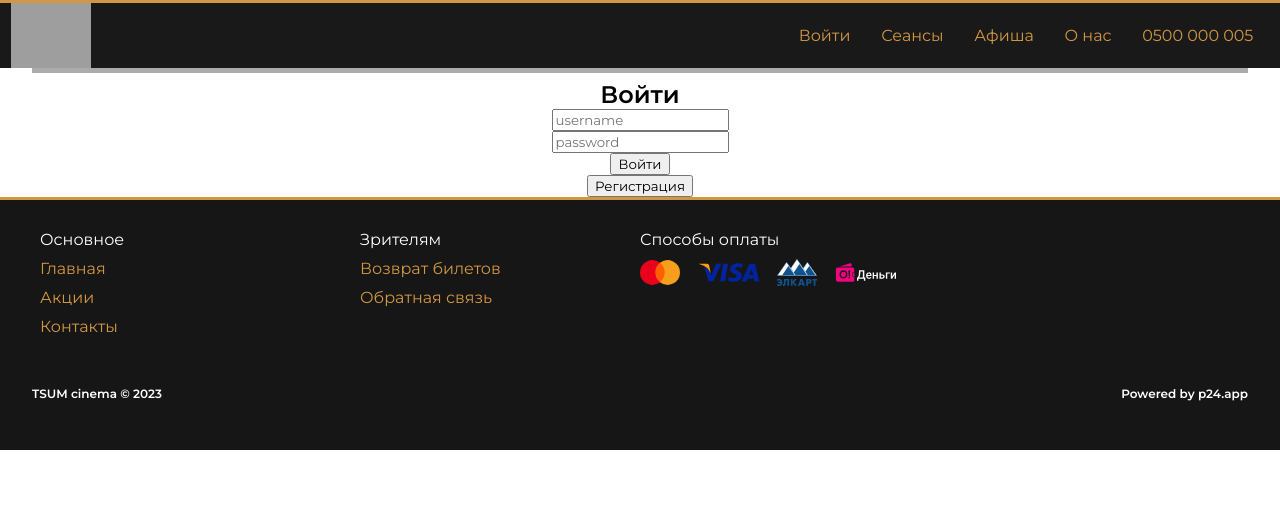
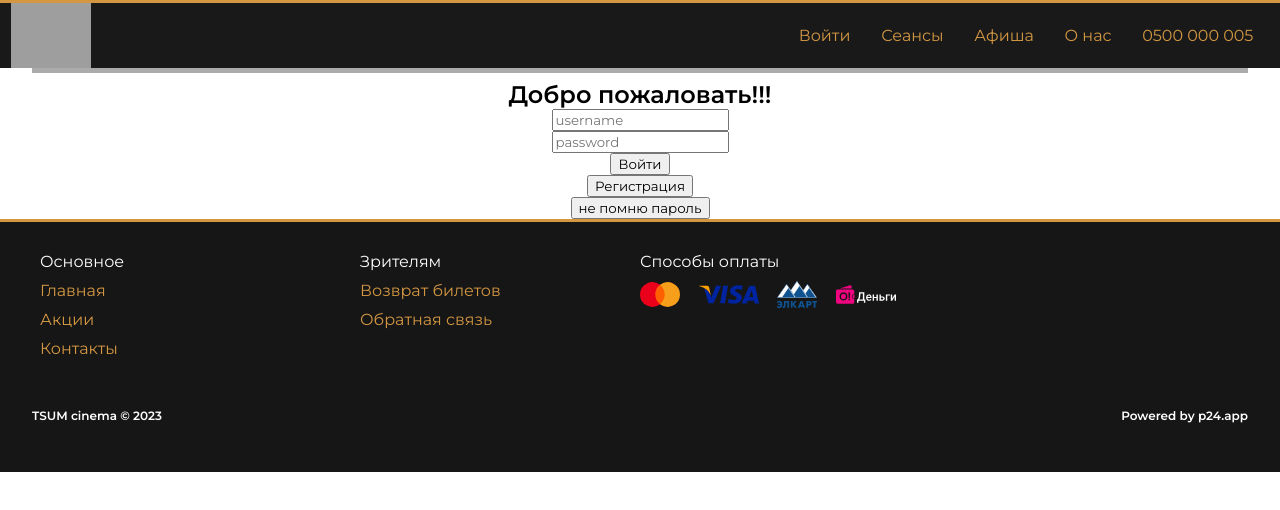
Before and after one commit to meerimbolotova/tsum-pro, a React (Create React App) app: page / in a window 1280 px wide. Both pictures are taken after a click on the link "Войти". Shown: the top 510 px of the page. Built offline with nearby package versions, Linux system fonts and the light colour scheme; data requests are answered from the project's data file; grey boxes are pictures that could not be loaded.

Commit message:
update03

```diff
--- a/src/auth/authAction.js
+++ b/src/auth/authAction.js
@@ -82,7 +82,7 @@ export const resetpassword = createAsyncThunk(
         formData
       );
       console.log(res);
-      navigate("/resetpasswordconf");
+      navigate("/");
     } catch (error) {
       console.log(error.response.data);
     }
--- a/src/components/auth/Login.jsx
+++ b/src/components/auth/Login.jsx
@@ -31,7 +31,7 @@ export default function Login() {
       }}
     >
       <div className="Box"></div>
-      <h2>Войти</h2>
+      <h2>Добро пожаловать!!!</h2>
       <input
         placeholder="username"
         type="text"
@@ -49,6 +49,9 @@ export default function Login() {
       />
       <button onClick={handleSubmit}>Войти</button>
       <button onClick={() => navigate("/register")}>Регистрация</button>
+      <button onClick={() => navigate("/resetpassword")}>
+        не помню пароль
+      </button>
     </div>
   );
 }
--- a/src/components/auth/Register.jsx
+++ b/src/components/auth/Register.jsx
@@ -3,11 +3,12 @@ import { useDispatch } from "react-redux";
 import { useNavigate } from "react-router-dom";
 import { register } from "../../auth/authAction";
 import "./Register.css";
+import { useState } from "react";
 
 export default function Register() {
-  const [email, setEmail] = React.useState("");
-  const [username, setUsername] = React.useState("");
-  const [password, setPassword] = React.useState("");
+  const [email, setEmail] = useState("");
+  const [username, setUsername] = useState("");
+  const [password, setPassword] = useState("");
   // const [password_confirm, setPassword_Confirm] = React.useState("");
 
   const dispatch = useDispatch();
@@ -70,9 +71,6 @@ export default function Register() {
       /> */}
       <button onClick={handleSubmit}>регистрация</button>
       <button onClick={() => navigate("/login")}>войти</button>
-      <button onClick={() => navigate("/resetpassword")}>
-        не помню пароль
-      </button>
     </div>
   );
 }
```
